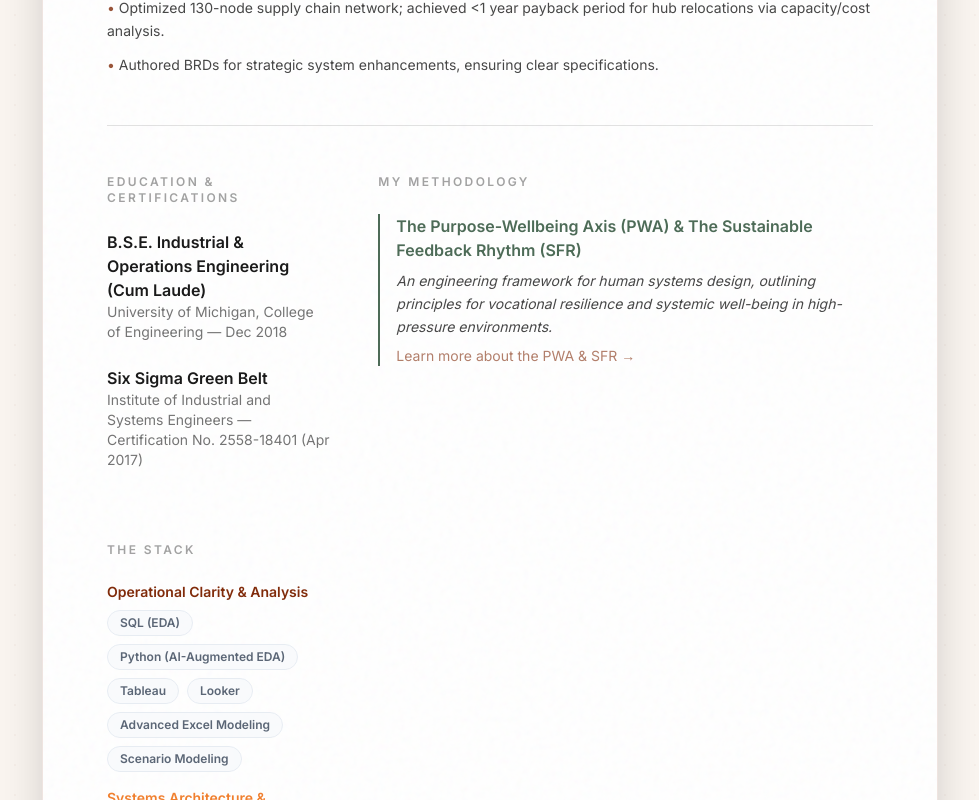
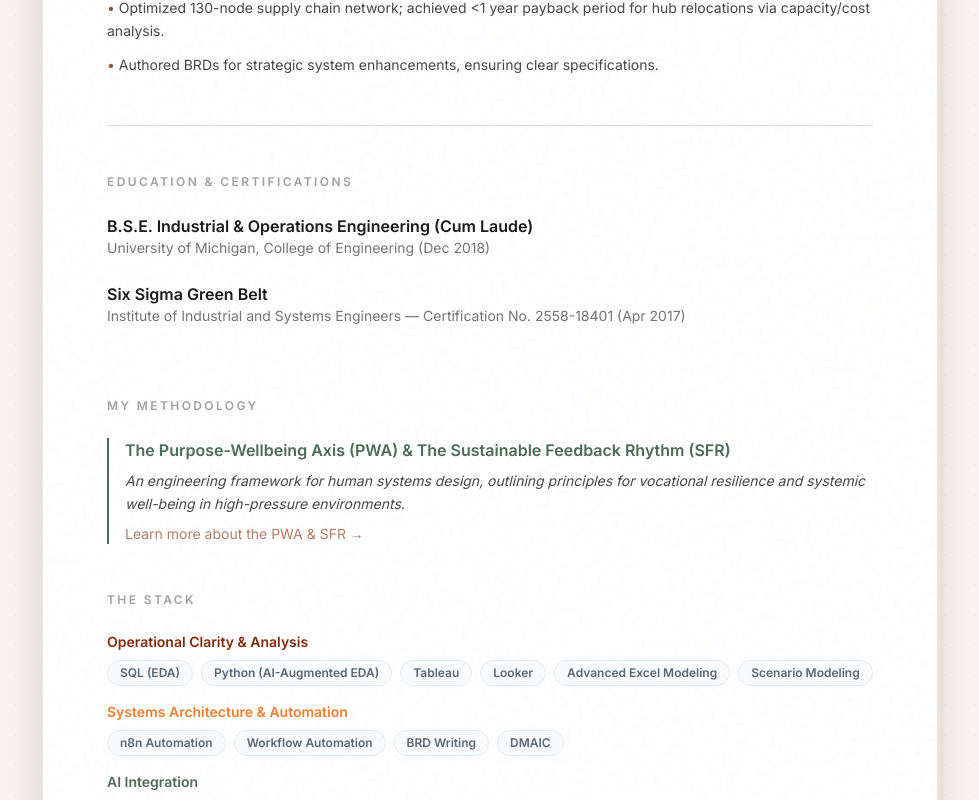
Before and after one commit to jkhan31/jasonkhanani-website, a React (Vite) app: page /#/resume in a window 1280 px wide. Shown: the part 1860-2660 px from the top of the page, without its empty margins (150-1129 px from the left). Built offline with nearby package versions, Linux system fonts and the light colour scheme.

Commit message:
Resume: stack Education, My Methodology, and The Stack vertically

```diff
--- a/pages/Resume.tsx
+++ b/pages/Resume.tsx
@@ -137,13 +137,13 @@ const ResumePage = () => {
         </section>
 
         {/* Bottom Grid: Education & Certifications, My Methodology, The Stack */}
-        <div className="grid md:grid-cols-2 lg:grid-cols-3 gap-12 border-t-0.5 pt-12 relative z-10" style={{ borderColor: `${colors.ink}20` }}>
+        <div className="flex flex-col gap-12 border-t-0.5 pt-12 relative z-10" style={{ borderColor: `${colors.ink}20` }}>
           {/* Education & Certifications */}
           <section>
             <h2 className="text-xs font-bold uppercase tracking-[0.2em] mb-6 opacity-40">Education &amp; Certifications</h2>
             <div className="mb-6">
               <h4 className="font-bold text-base">B.S.E. Industrial &amp; Operations Engineering (Cum Laude)</h4>
-              <p className="text-sm opacity-60">University of Michigan, College of Engineering — Dec 2018</p>
+              <p className="text-sm opacity-60">University of Michigan, College of Engineering (Dec 2018)</p>
             </div>
             <div className="mb-6">
               <h4 className="font-bold text-base">Six Sigma Green Belt</h4>
@@ -152,7 +152,7 @@ const ResumePage = () => {
           </section>
 
           {/* My Methodology (PWA & SFR) */}
-          <section className="md:col-span-2 lg:col-span-2">
+          <section>
             <h2 className="text-xs font-bold uppercase tracking-[0.2em] mb-6 opacity-40">My Methodology</h2>
             <div className="border-l-2 pl-4" style={{ borderColor: colors.sage }}>
               <h3 className="font-bold text-base" style={{ color: colors.sage, marginBottom: '0.5rem' }}>The Purpose-Wellbeing Axis (PWA) &amp; The Sustainable Feedback Rhythm (SFR)</h3>
```
